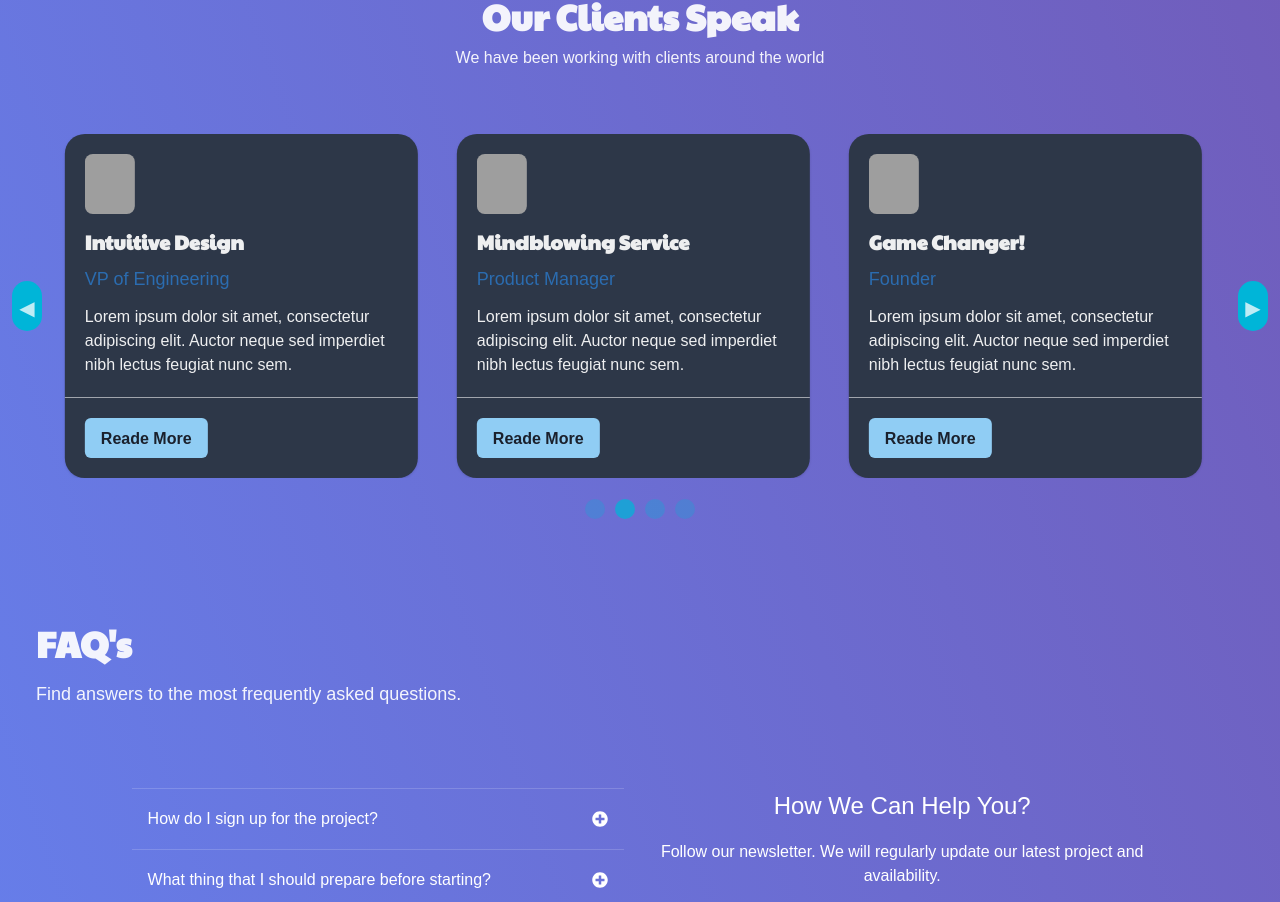
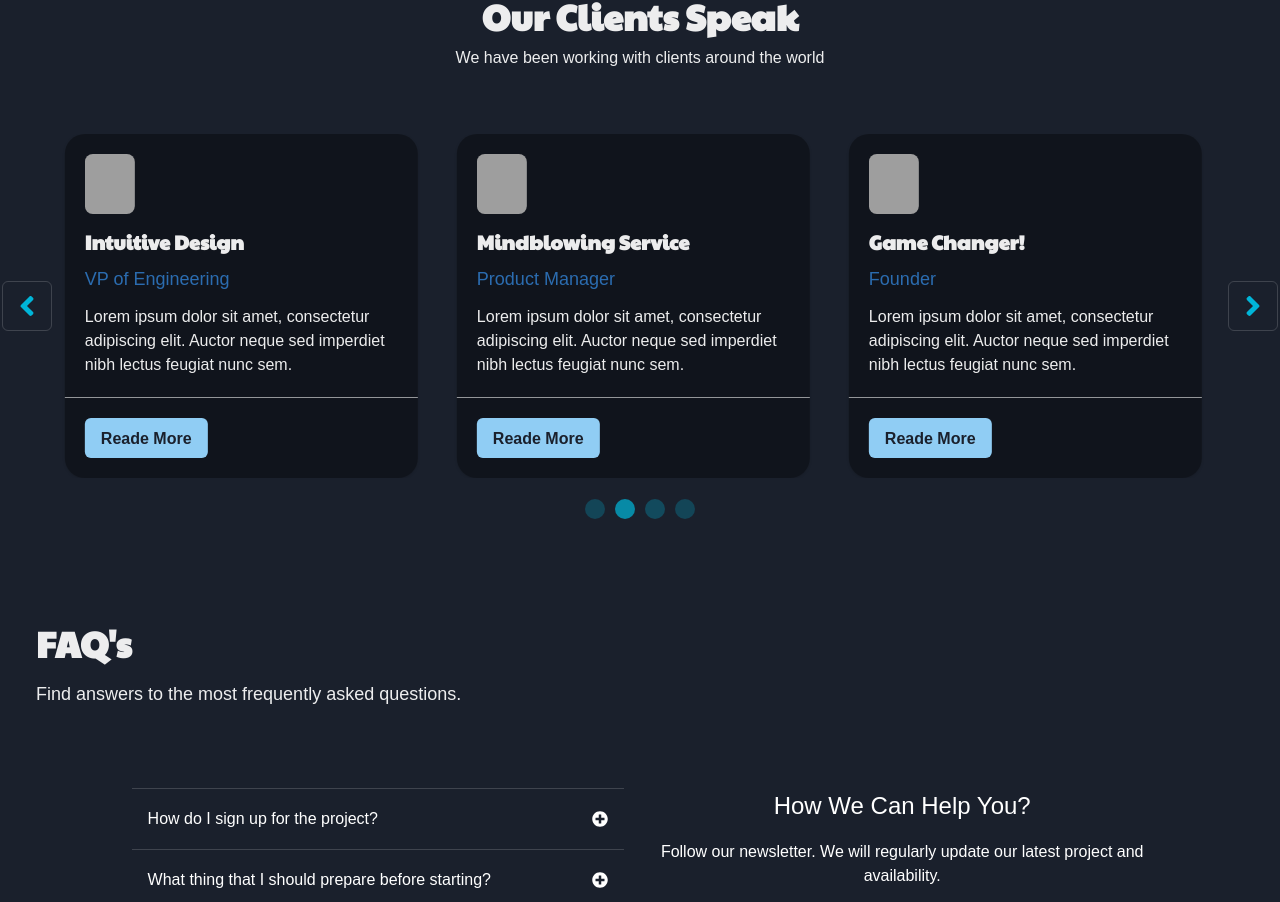
Before and after one commit to tamjidzihan/wreefAi, a React (Vite) app: page / in a window 1280 px wide. Shown: the part 2616-3518 px from the top of the page. Built offline with nearby package versions, Linux system fonts and the light colour scheme; grey boxes are pictures that could not be loaded.

Commit message:
office 2024-07-07

```diff
--- a/src/components/testimonials/Slider.tsx
+++ b/src/components/testimonials/Slider.tsx
@@ -1,11 +1,44 @@
-import { Box } from "@chakra-ui/react";
+import { Box, Button } from "@chakra-ui/react";
 import { Suspense, lazy } from "react";
 import "slick-carousel/slick/slick-theme.css";
 import "slick-carousel/slick/slick.css";
+import { FaAngleLeft, FaAngleRight } from "react-icons/fa";
 import SliderCard from "./SliderCard";
 import slidersData from "./SliderData";
 
 const Slider = lazy(() => import("react-slick"));
+
+const CustomPrevArrow = ({ onClick }: any) => (
+    <Button
+        as={FaAngleLeft}
+        onClick={onClick}
+        position="absolute"
+        left="-50px"
+        top="50%"
+        variant={'outline'}
+        transform="translateY(-50%)"
+        cursor="pointer"
+        color="cyan.500"
+        _hover={{ color: "gray.600" }}
+        boxSize="50px"
+    />
+);
+
+const CustomNextArrow = ({ onClick }: any) => (
+    <Button
+        as={FaAngleRight}
+        onClick={onClick}
+        position="absolute"
+        right="-50px"
+        top="50%"
+        variant={'outline'}
+        transform="translateY(-50%)"
+        cursor="pointer"
+        color="cyan.500"
+        _hover={{ color: "gray.600" }}
+        boxSize="50px"
+    />
+);
 
 const Sliders = () => {
     const slickSettings = {
@@ -13,11 +46,26 @@ const Sliders = () => {
         infinite: true,
         speed: 1000,
         autoplay: true,
-        slidesToShow: 3
+        slidesToShow: 3,
+        prevArrow: <CustomPrevArrow />,
+        nextArrow: <CustomNextArrow />,
+        responsive: [
+            {
+                breakpoint: 1024,
+                settings: {
+                    slidesToShow: 2,
+                },
+            },
+            {
+                breakpoint: 768,
+                settings: {
+                    slidesToShow: 1,
+                },
+            },
+        ],
     };
 
     return (
-        <>
         <Box>
             <Box
                 sx={{
@@ -30,37 +78,6 @@ const Sliders = () => {
                             content: "' '",
                             borderRadius: "100%",
                             background: "cyan.500"
-                            }
-                        },
-                        ".slick-arrow": {
-                            backgroundColor: "cyan.500",
-                            color: "white",
-                            w: "30px",
-                            h: "50px",
-                            transition: "0.2s",
-                            borderRadius: '30px',
-                            _hover: {
-                                backgroundColor: "cyan.500",
-                                color: "white"
-                            },
-                            _focus: {
-                                backgroundColor: "cyan.500",
-                                color: "white"
-                            },
-                            _before: {
-                                transition: "0.2s"
-                            }
-                        },
-                        ".slick-prev": {
-                            left: "-40px",
-                            _before: {
-                                content: '"◀"'
-                            }
-                        },
-                        ".slick-next": {
-                            right: "-40px",
-                            _before: {
-                                content: '"▶"'
                         }
                     }
                 }}
@@ -82,9 +99,7 @@ const Sliders = () => {
                 </Suspense>
             </Box>
         </Box>
-        </>
     );
-}
-
+};
 
 export default Sliders;
--- a/src/components/testimonials/SliderCard.tsx
+++ b/src/components/testimonials/SliderCard.tsx
@@ -1,4 +1,4 @@
-import { Card, CardBody, HStack, Text, Image, Stack, Heading, CardFooter, Divider, Button, ButtonGroup } from "@chakra-ui/react";
+import { Card, CardBody, HStack, Text, Image, Stack, Heading, CardFooter, Divider, Button, ButtonGroup, useColorModeValue } from "@chakra-ui/react";
 import { slidersDataProps } from "./SliderData";
 
 
@@ -21,7 +21,9 @@ const SliderCard = (
         >
             <Card
                 maxW='sm'
-                borderRadius='20px'>
+                borderRadius='20px'
+                bg={useColorModeValue('RGBA(0, 0, 0, 0.06)', 'RGBA(0, 0, 0, 0.36)')}
+            >
                 <CardBody>
                     <Image
                         src={src}
--- a/src/components/testimonials/Testimonials.tsx
+++ b/src/components/testimonials/Testimonials.tsx
@@ -1,4 +1,4 @@
-import { Box, Container, Flex, Heading, Link, Stack, Text } from '@chakra-ui/react';
+import { Box, Container, Heading, Stack, Text } from '@chakra-ui/react';
 import Sliders from './Slider';
 
 
@@ -12,7 +12,7 @@ const Testimonials = () => {
                 </Text>
             </Stack>
 
-            <Container maxW={"100%"} py={16}>
+            <Container maxW={{ base: '400px', lg: "100%" }} py={16}>
                 <Sliders />
             </Container>
         </Box>
--- a/src/pages/Layout.tsx
+++ b/src/pages/Layout.tsx
@@ -12,7 +12,7 @@ const Layout = () => {
                 `"nav nav"
                 "main main"`
             }
-                bgGradient='linear-gradient(to-tr, #667eea 0%, #764ba2 100%)'
+            // bgGradient='linear-gradient(to-tr, #667eea 0%, #764ba2 100%)'
             >
 
                 {/* ===== NavBar start ===== */}
```
Lines whose indentation alone changed are shown as unchanged.
